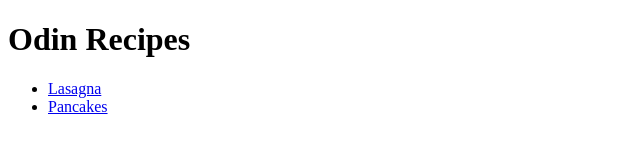
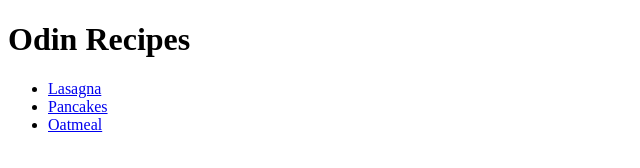
Before and after one commit to zyaka/my-playground, a plain HTML site: page index.html in a window 1280 px wide. Shown: the full height of the page, 0-640 px from the left. Drawn offline with Linux system fonts and the light colour scheme.

```diff
--- a/index.html
+++ b/index.html
@@ -11,6 +11,7 @@
     <ul>
     <li><a href ="recipes/lasagna.html">Lasagna</a></li>
     <li><a href ="recipes/pancakes.html">Pancakes</a></li>
+    <li><a href="recipes/oatmeal.html"</a>Oatmeal</li>
     </ul>
 </body>
 </html>
```
